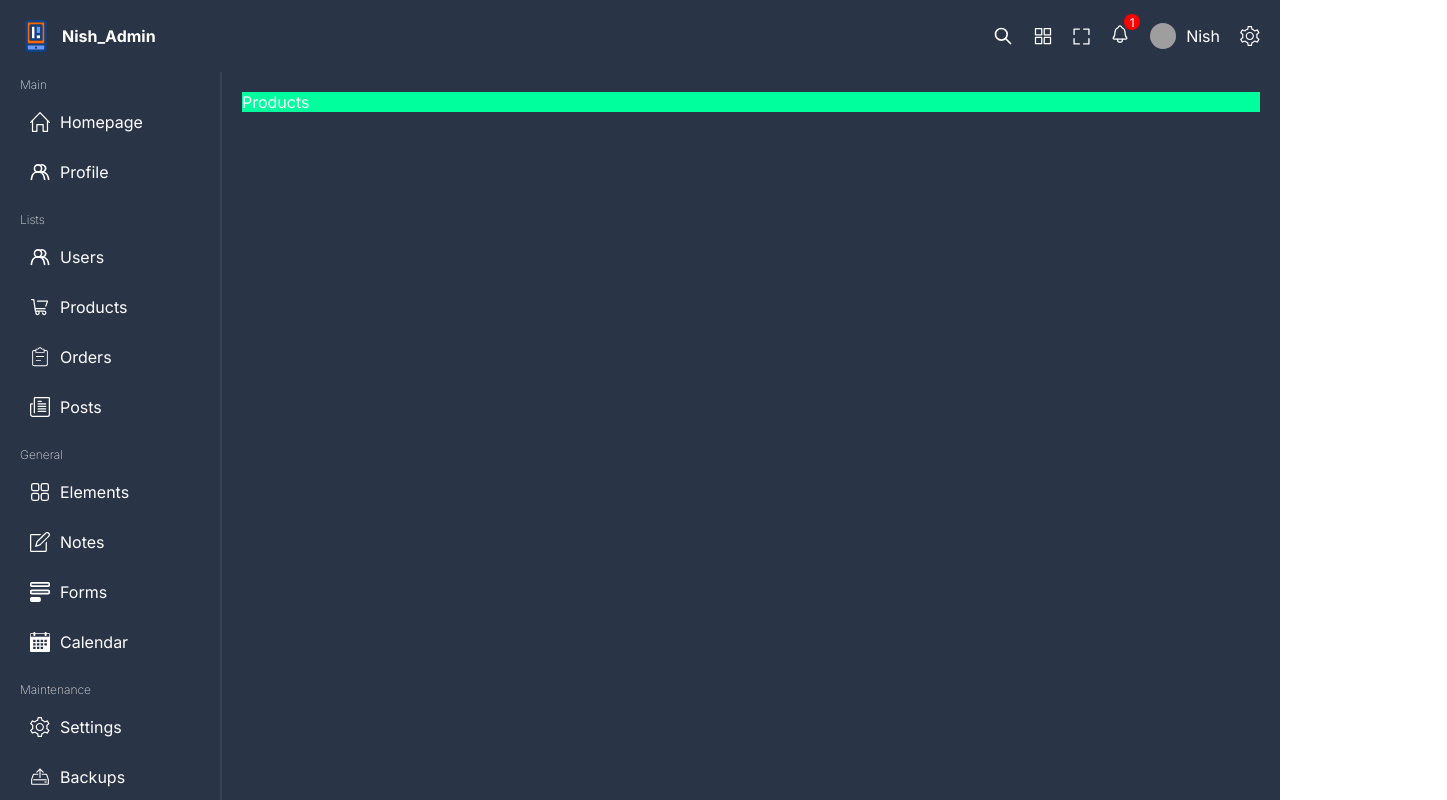
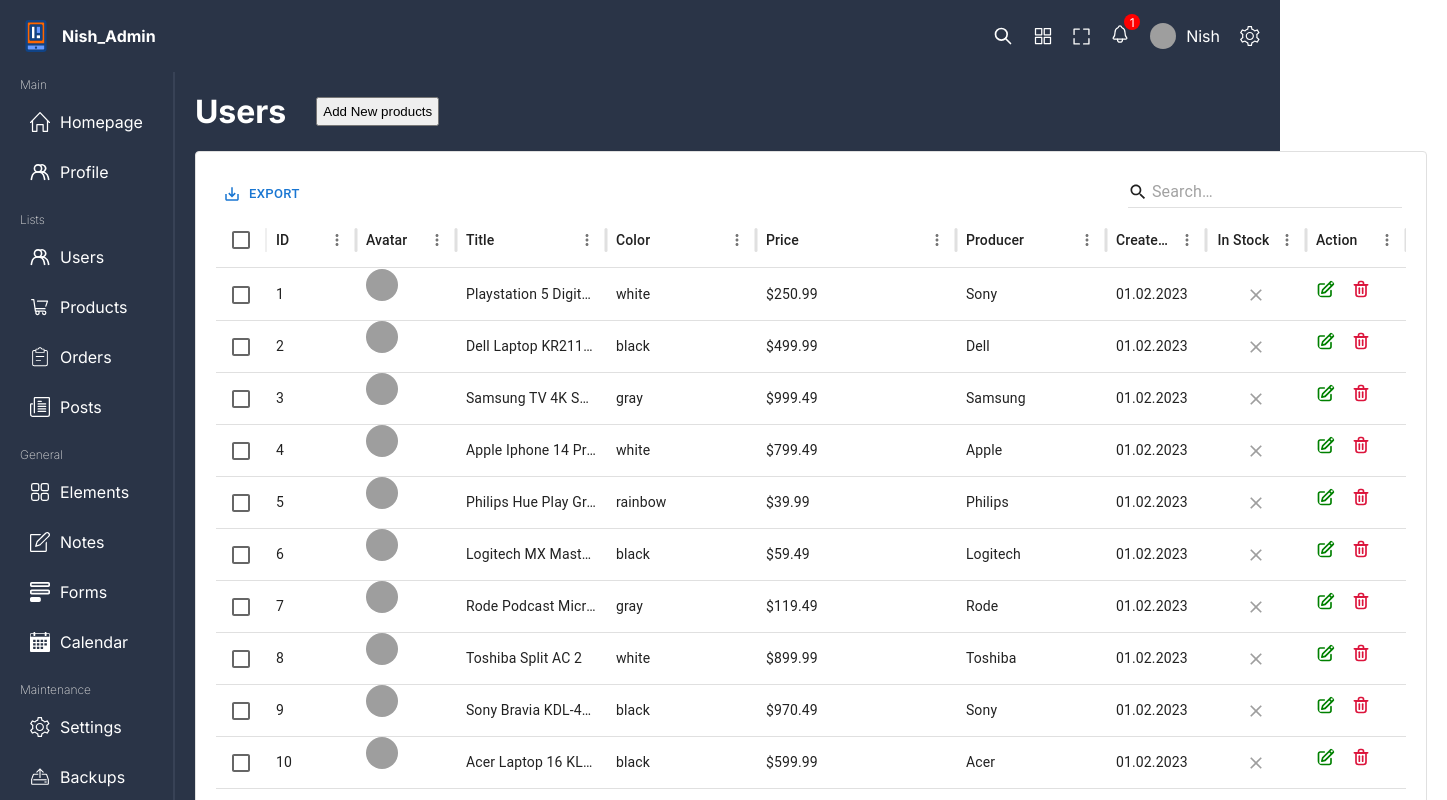
Before and after one commit to yadavNishant2020/react-admin-ui, a React (Vite) app: page /products in a window 1280 px wide. Shown: the top 800 px of the page, 1447 px wide, since content can reach past the window. Built offline with nearby package versions, Linux system fonts and the light colour scheme; grey boxes are pictures that could not be loaded.

Commit message:
Add AddModal component and styling to Products and Users pages

```diff
--- a/src/components/addModal/AddModal.tsx
+++ b/src/components/addModal/AddModal.tsx
@@ -1,11 +1,36 @@
+import { GridColDef } from "@mui/x-data-grid"
 import "./addModal.scss";
 
+type Props = {
+    slug: string,
+    columns: GridColDef[],
+    setOpen: React.Dispatch<React.SetStateAction<boolean>>
+}
 
-
-function AddModal() {
-  return (
-    <div>AddModal</div>
-  )
+const AddModal = (props: Props) => {
+    const handleSubmit = (e: React.FormEvent<HTMLFormElement>) => {
+        e.preventDefault();
+        //add new item
+        //axios post
+    }
+    return (
+        <div className="add">
+        <div className="modal">
+            <span className="close" onClick={() => props.setOpen(false)}>X</span>
+            <h1>Add New {props.slug}</h1>
+            <form onSubmit={handleSubmit}>
+                {props.columns.filter(item => item.field !== "id" && item.field !== "img")
+                    .map(column => (
+                        <div className="item">
+                            <label>{column.headerName}</label>
+                            <input type={column.type} />
+                        </div>
+                    ))}
+                <button type="submit">Send</button>
+            </form>
+        </div>
+        </div>
+    )
 }
 
 export default AddModal
--- a/src/components/addModal/addModal.scss
+++ b/src/components/addModal/addModal.scss
@@ -0,0 +1,68 @@
+@import "../../styles/variables.scss";
+
+.add {
+    width: 100%;
+    height: 100vh;
+    position: absolute;
+    top: 0;
+    left: 0;
+    background-color: rgba(0, 0, 0, 0.737);
+    display: flex;
+    flex-direction: column;
+    align-items: center;
+    justify-content: center;
+
+    .modal {
+        padding: 50px;
+        border-radius: 10px;
+        background-color: $main-bg;
+        position: relative;
+
+        h1 {
+            margin-bottom: 40px;
+            font-size: 24px;
+            color: $soft-color;
+        }
+
+        .close {
+            position: absolute;
+            cursor: pointer;
+            right: 10px;
+            top: 10px;
+        }
+
+        form {
+            display: flex;
+            max-width: 500px;
+            flex-wrap: wrap;
+            justify-content: space-between;
+
+            .item {
+                width: 40%;
+                display: flex;
+                flex-direction: column;
+                gap: 10px;
+                margin-bottom: 20px;
+
+                label{
+                    font-size: 10px;
+                }
+
+                input{
+                    padding: 10px;
+                    background-color: transparent;
+                    color: white;
+                    outline: none;
+                    border: 1px solid $soft-color;
+                    border-radius: 3px;
+                }
+            }
+
+                            button{
+                                width: 100%;
+                                padding: 10px;
+                                cursor: pointer;
+                            }
+        }
+    }
+}
--- a/src/pages/products/Products.tsx
+++ b/src/pages/products/Products.tsx
@@ -1,7 +1,38 @@
+import { useState } from "react"
 import "./products.scss"
+import DataTable from "../../components/dataTable/DataTable"
+import AddModal from "../../components/addModal/AddModal"
+import { products } from "../../data"
+import { GridColDef } from "@mui/x-data-grid";
+
+const columns: GridColDef[] = [
+  { field: 'id', headerName: 'ID', width: 90},
+  { field: 'img', headerName: 'Avatar', width: 100, renderCell: (params) => {
+    return <img src={params.row.img || "/noavatar.png"} alt="" />;
+  }},
+  { field: 'title',type:"string", headerName: 'Title', width: 150, editable: true},
+  { field: 'color',type:"string", headerName: 'Color', width: 150, editable: true},
+  { field: 'price',type:"string", headerName: 'Price', width: 200},
+  { field: 'producer',type:"string", headerName: 'Producer', width: 150},
+  { field: 'createdAt',type:"string", headerName: 'Created At', width: 100},
+  { field: 'instock',type:"boolean", headerName: 'In Stock', width: 100},
+];
+
 function Products() {
+  const [open, setOpen] = useState(false)
   return (
-    <div className='products'>Products</div>
+    <div className='products'>
+      <div className="info">
+        <div className="subInfo">
+        <h1>Users</h1>
+        <button onClick={()=> setOpen(true)}>Add New products</button>
+        </div>
+        <div className="table">
+          <DataTable slug="products" columns={columns} rows={products} />
+          {open && <AddModal slug="products" columns={columns} setOpen={setOpen} />}
+        </div>
+      </div>
+    </div>
   )
 }
 
--- a/src/pages/products/products.scss
+++ b/src/pages/products/products.scss
@@ -1,3 +1,13 @@
-.products{
-    background-color: rgb(0, 255, 157);
+.products {
+    .subInfo{
+        display: flex;
+        gap: 30px;
+        margin-bottom: 20px;
+        align-items: center;
+
+        button{
+            padding: 5px;
+            cursor: pointer;
+        }
+    }
 }
--- a/src/pages/users/Users.tsx
+++ b/src/pages/users/Users.tsx
@@ -1,18 +1,13 @@
-// const rows: GridRowsProp = [
-//   //   { id: 1, col1: 'Hello', col2: 'World', status: true },
-//   //   { id: 2, col1: 'DataGridPro', col2: 'is Awesome', status: false },
-//   //   { id: 3, col1: 'MUI', col2: 'is Amazing', status: true },
-//   // ];
-
-
 import { GridColDef } from "@mui/x-data-grid";
 import DataTable from "../../components/dataTable/DataTable"
 import "./users.scss"
 import { userRows } from "../../data";
+import { useState } from "react";
+import AddModal from "../../components/addModal/AddModal";
 
 const columns: GridColDef[] = [
   { field: 'id', headerName: 'ID', width: 90},
-  { field: 'avatar', headerName: 'Avatar', width: 100, renderCell: (params) => {
+  { field: 'img', headerName: 'Avatar', width: 100, renderCell: (params) => {
     return <img src={params.row.img || "/noavatar.png"} alt="" />;
   }},
   { field: 'firstName',type:"string", headerName: 'First Name', width: 150, editable: true},
@@ -23,16 +18,17 @@ const columns: GridColDef[] = [
   { field: 'verified',type:"boolean", headerName: 'verified', width: 100},
 ];
 function Users() {
+  const [open, setOpen] = useState(false)
   return (
     <div className='user'>
       <div className="info">
         <div className="subInfo">
         <h1>Users</h1>
-        <button>Add New User</button>
-
+        <button onClick={()=> setOpen(true)}>Add New User</button>
         </div>
         <div className="table">
           <DataTable slug="users" columns={columns} rows={userRows} />
+          {open && <AddModal slug="user" columns={columns} setOpen={setOpen} />}
         </div>
       </div>
     </div>
```
